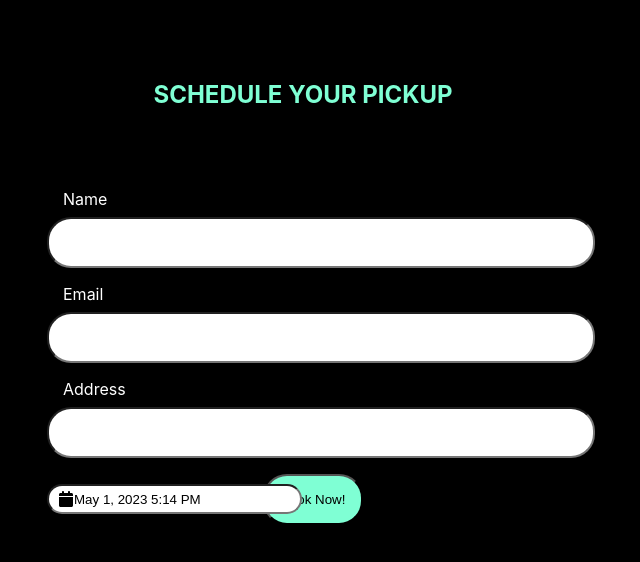
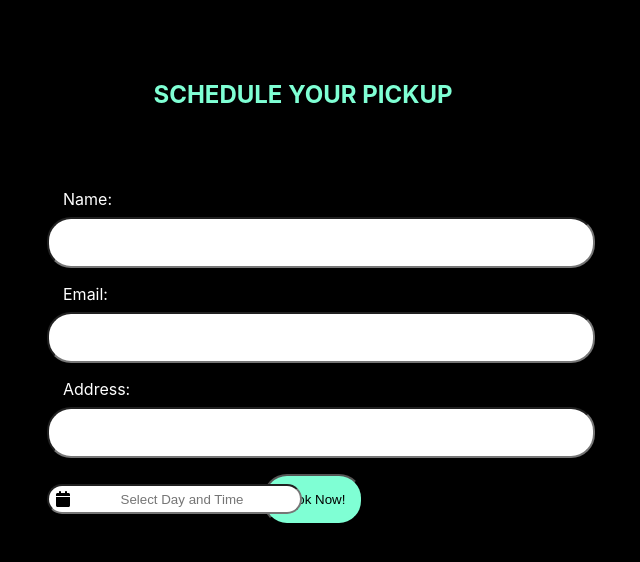
Before and after one commit to AdamRuffner/scheduling-app, a React (Create React App) app in the folder client/: page /book in a window 1280 px wide. Shown: the top 562 px of the page, without its empty margins (337-977 px from the left). Built offline with nearby package versions, Linux system fonts and the light colour scheme.

Commit message:
additional calendar styling and input styling

```diff
--- a/client/src/components/BookUser.js
+++ b/client/src/components/BookUser.js
@@ -8,7 +8,7 @@ const BookUser = () => {
     const [name, setName] = useState('');
     const [email, setEmail] = useState('');
     const [address, setAddress] = useState('');
-    const [startDate, setStartDate] = useState(new Date());
+    const [startDate, setStartDate] = useState('');
 
     const handleSubmit = (e) => {
         e.preventDefault();
@@ -30,7 +30,7 @@ const BookUser = () => {
             <h2 className="title">Schedule your pickup</h2>
             <form  onSubmit={handleSubmit} className='booking-form'>
                 <div className='style' >
-                <label htmlFor='name'>Name</label>
+                <label htmlFor='name'>Name:</label>
                 <input
                     id='name'
                     name='name'
@@ -39,7 +39,7 @@ const BookUser = () => {
                     value={name}
                     onChange={(e) => setName(e.target.value)}
                 />
-                <label htmlFor='email'>Email</label>
+                <label htmlFor='email'>Email:</label>
                 <input
                     id='email'
                     name='email'
@@ -48,7 +48,7 @@ const BookUser = () => {
                     value={email}
                     onChange={(e) => setEmail(e.target.value)}
                 />
-                <label htmlFor='address'>Address</label>
+                <label htmlFor='address'>Address:</label>
                 <input
                     id='address'
                     name='address'
--- a/client/src/components/Login.js
+++ b/client/src/components/Login.js
@@ -23,7 +23,7 @@ const Login = () => {
             <form className='login-form' onSubmit={handleSubmit}>
                 <h2 className='title'>Log into your account</h2>
                 <div className='style'>
-                <label htmlFor='username'>Username</label>
+                <label htmlFor='username'>Username:</label>
                 <input
                     id='username'
                     name='username'
@@ -32,7 +32,7 @@ const Login = () => {
                     onChange={(e) => setUsername(e.target.value)}
                     className='username'
                 />
-                <label htmlFor='password'>Password</label>
+                <label htmlFor='password'>Password:</label>
                 <input
                     id='password'
                     name='password'
--- a/client/src/components/Signup.js
+++ b/client/src/components/Signup.js
@@ -24,7 +24,7 @@ const Signup = () => {
         <form className="signup-form" onSubmit={handleSubmit}>
             <h2 className="title">Create an Account</h2>
             <div className="style">
-            <label htmlFor="email">Email</label>
+            <label htmlFor="email">Email:</label>
             <input
                 id='email'
                 name='email'
@@ -33,7 +33,7 @@ const Signup = () => {
                 value={email}
                 onChange={(e) => setEmail(e.target.value)}
             />
-            <label htmlFor="username">Username</label>
+            <label htmlFor="username">Username:</label>
             <input
                 id='username'
                 name='username'
@@ -41,7 +41,7 @@ const Signup = () => {
                 value={username}
                 onChange={(e) => setUsername(e.target.value)}
             />
-            <label htmlFor="password">Password</label>
+            <label htmlFor="password">Password:</label>
             <input
                 id='password'
                 name='password'
--- a/client/src/components/forms.css
+++ b/client/src/components/forms.css
@@ -45,19 +45,28 @@ button {
     color: black;
 }
 
+button:hover {
+    background-color:#93E9BE ;
+}
+
 .react-datepicker__calendar-icon {
     margin-top: 7px;
-    margin-left: 3px;
-    margin-right: 3px;
-    color: aquamarine;
+    /* margin-left: 30px; */
 }
 
 .react-datepicker__day--selected {
     background-color: aquamarine !important;
     color: black !important;
+    border-radius: 2rem !important;
 }
 
 .react-datepicker__time-list-item--selected {
     background-color: aquamarine !important;
     color: black !important;
 }
+
+.react-datepicker__view-calendar-icon input {
+    width: 100%;
+    margin-left: 0 auto;
+    text-align: center;
+}
```
